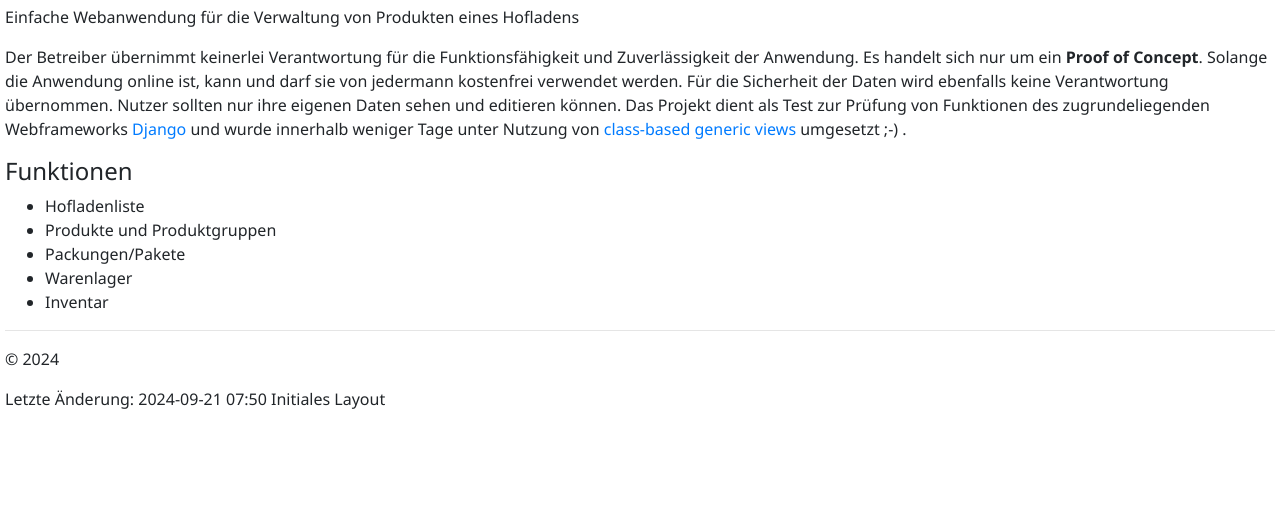
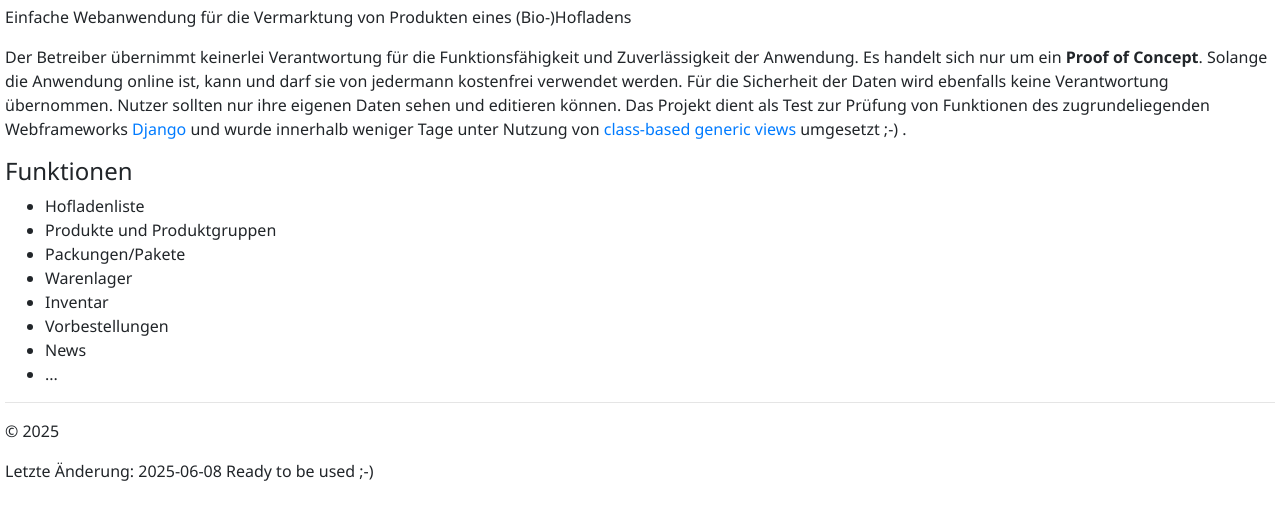
Before and after one commit to armin11/agrar, a Django app: page / in a window 1280 px wide. Shown: the part 56-576 px from the top of the page. Run offline with Django 4.2, Linux system fonts and the light colour scheme; some libraries are stand-ins or nearby versions.

Commit message:
adopt start page  a little bit

```diff
--- a/farmshop/templates/farmshop/home.html
+++ b/farmshop/templates/farmshop/home.html
@@ -3,7 +3,7 @@
 Django Hofladen Verwaltung
 {% endblock %}
 {% block content %}
-<p>Einfache Webanwendung für die Verwaltung von Produkten eines Hofladens</p>
+<p>Einfache Webanwendung für die Vermarktung von Produkten eines (Bio-)Hofladens</p>
 <p>Der Betreiber übernimmt keinerlei Verantwortung für die Funktionsfähigkeit und Zuverlässigkeit der Anwendung. Es handelt sich nur um ein <b>Proof of Concept</b>. Solange die Anwendung online ist, kann und darf sie von jedermann kostenfrei verwendet werden. Für die Sicherheit der Daten wird ebenfalls keine Verantwortung übernommen. Nutzer sollten nur ihre eigenen Daten sehen und editieren können. Das Projekt dient als Test zur Prüfung von Funktionen des zugrundeliegenden Webframeworks <a href="https://www.djangoproject.com/" target="_blank">Django</a> und wurde innerhalb weniger Tage unter Nutzung von <a href="https://docs.djangoproject.com/en/5.0/topics/class-based-views/generic-display/" target="_blank">class-based generic views</a> umgesetzt ;-) .</p>
 <h4>Funktionen</h4>
 <ul>
@@ -12,6 +12,9 @@ Django Hofladen Verwaltung
     <li>Packungen/Pakete</li>
     <li>Warenlager</li>
     <li>Inventar</li>
+    <li>Vorbestellungen</li>
+    <li>News</li>
+    <li>...</li>
     <!--<li>Kundenliste</li>
     <li>Adressliste</li>
     <li>Rechnungen (mit Anlagen)</li>
--- a/farmshop/templates/farmshop/layout.html
+++ b/farmshop/templates/farmshop/layout.html
@@ -48,8 +48,8 @@
             {% endblock %}
             <hr/>
             <footer>
-                <p>&copy; 2024</p>
-                <p>Letzte Änderung: 2024-09-21 07:50 Initiales Layout</p>
+                <p>&copy; 2025</p>
+                <p>Letzte Änderung: 2025-06-08 Ready to be used ;-) </p>
             </footer>
         </div>
     </body>
```
